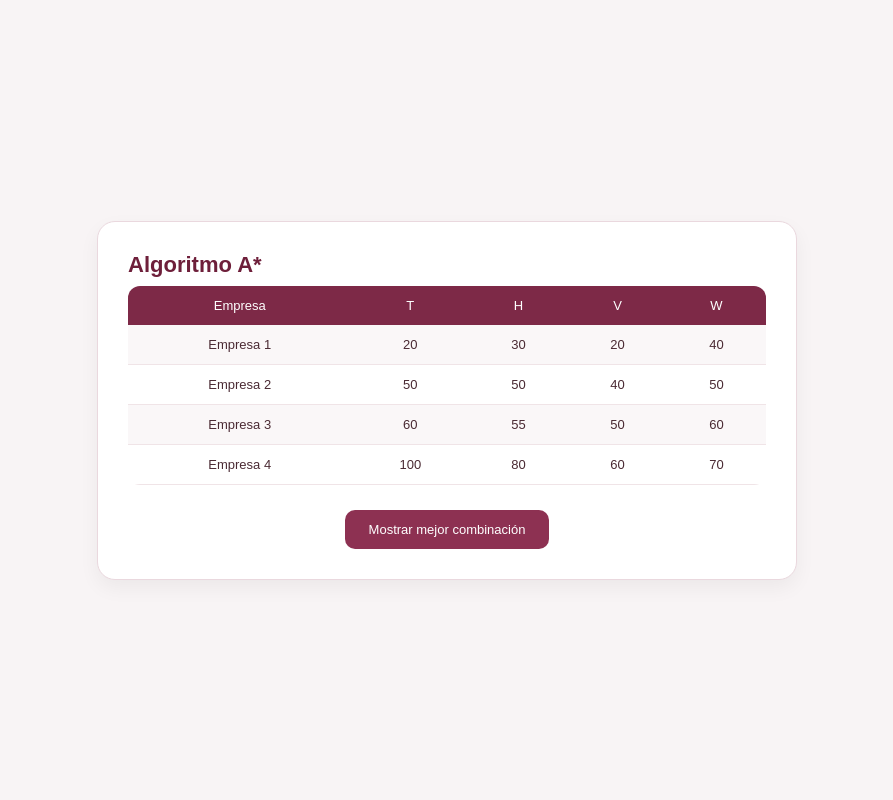
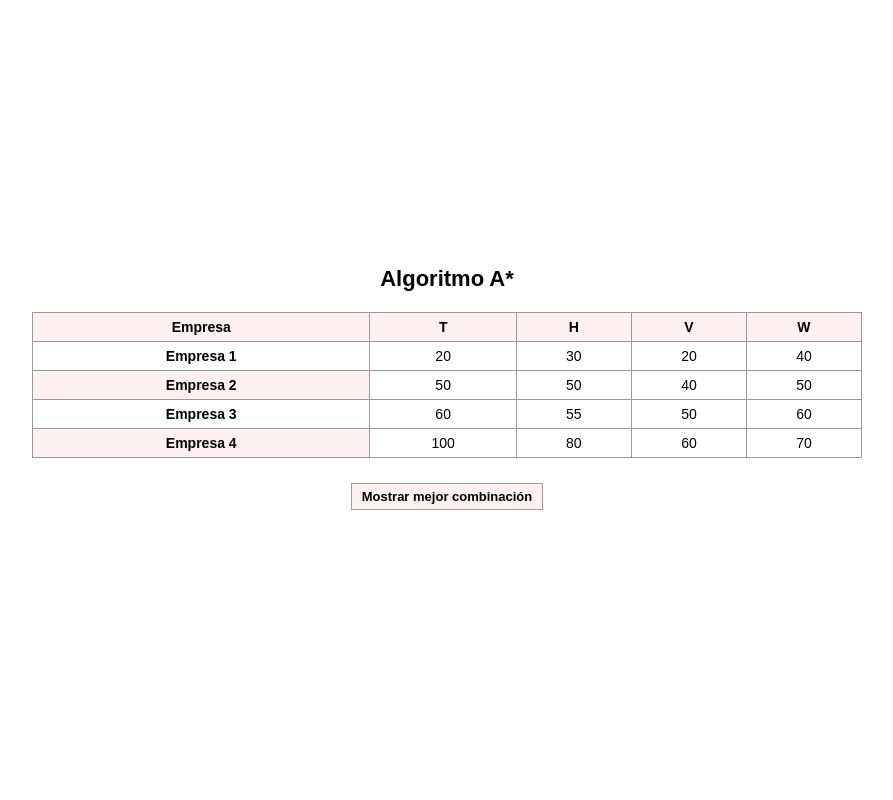
Before and after one commit to Mariel125Vertz/ALGORITMO-A-, a Django app: page / in a window 1280 px wide. Shown: the whole page, without its empty margins (193-1086 px from the left). Run offline with Django 5.2, Linux system fonts and the light colour scheme.

Commit message:
Cambios en diseño

```diff
--- a/app/templates/index.html
+++ b/app/templates/index.html
@@ -1,553 +1,287 @@
 <!DOCTYPE html>
 <html lang="es">
 <head>
-
     <meta charset="UTF-8">
-
-    <meta name="viewport"
-    content="width=device-width, initial-scale=1.0">
-
+    <meta name="viewport" content="width=device-width, initial-scale=1.0">
     <title>mariloks</title>
-
     <style>
-
-        *{
-
-            margin:0;
-            padding:0;
-            box-sizing:border-box;
-            font-family:Arial, Helvetica, sans-serif;
+        * {
+            margin: 0;
+            padding: 0;
+            box-sizing: border-box;
+            font-family: Arial, Helvetica, sans-serif;
         }
 
-        body{
-
-            background:#f8f4f5;
-
-            display:flex;
-
-            justify-content:center;
-
-            align-items:center;
-
-            min-height:100vh;
-
-            padding:20px;
+        body {
+            background-color: #ffffff;
+            padding: 20px;
+            color: #000000;
+            display: flex;
+            justify-content: center;
+            align-items: center;
+            min-height: 100vh;
         }
 
-        .contenedor{
-
-            width:700px;
-
-            background:white;
-
-            padding:30px;
-
-            border-radius:18px;
-
-            border:1px solid #ead8de;
-
-            box-shadow:0 8px 20px rgba(0,0,0,.05);
+        .contenedor {
+            width: 100%;
+            max-width: 850px;
+            margin: 0 auto;
+            padding: 10px;
         }
 
-        h1{
-
-            color:#6e1f3a;
-
-            font-size:22px;
-
-            margin-bottom:8px;
+        h1 {
+            text-align: center;
+            color: #000000;
+            font-size: 22px;
+            margin-bottom: 20px;
         }
 
-        .subtitulo{
-
-            color:#8b5c6c;
-
-            font-size:13px;
-
-            margin-bottom:25px;
+        table {
+            width: 100%;
+            margin-top: 15px;
+            border-collapse: collapse;
+            margin-bottom: 25px;
         }
 
-        table{
-
-            width:100%;
-
-            border-collapse:collapse;
-
-            overflow:hidden;
-
-            border-radius:12px;
-
-            margin-bottom:25px;
+        th {
+            background: #fff0f2;
+            color: #000000;
+            padding: 6px;
+            border: 1px solid #999999;
+            font-weight: bold;
+            font-size: 14px;
         }
 
-        th{
-
-            background:#7d2947;
-
-            color:white;
-
-            padding:12px;
-
-            font-size:13px;
-
-            font-weight:500;
+        td {
+            padding: 6px;
+            border: 1px solid #999999;
+            text-align: center;
+            background: #ffffff;
+            color: #000000;
+            font-size: 14px;
         }
 
-        td{
-
-            padding:12px;
-
-            text-align:center;
-
-            border-bottom:1px solid #f0e4e7;
-
-            font-size:13px;
-
-            color:#4a2a33;
+        tr:nth-child(even) td {
+            background: #ffffff;
         }
 
-        tr:nth-child(even){
-
-            background:#faf7f8;
+        td:first-child {
+            background: #fff0f2;
+            color: #000000;
+            font-weight: bold;
         }
 
-        .acciones{
-
-            display:flex;
-
-            justify-content:center;
+        .acciones {
+            display: flex;
+            justify-content: center;
+            margin-bottom: 25px;
         }
 
-        .btn{
-
-            padding:12px 24px;
-
-            background:#8d3152;
-
-            color:white;
-
-            border:none;
-
-            border-radius:10px;
-
-            cursor:pointer;
-
-            font-size:13px;
-
-            transition:.2s;
+        .btn {
+            padding: 5px 10px;
+            border: 1px solid #b99099;
+            background: #fff0f2;
+            color: #000000;
+            font-weight: bold;
+            font-size: 13px;
+            cursor: pointer;
         }
 
-        .btn:hover{
-
-            background:#722742;
+        .resultado {
+            margin-top: 25px;
+            padding-top: 0px;
+            display: none;
         }
 
-        .resultado{
-
-            margin-top:30px;
-
-            display:none;
+        .headerResultado {
+            margin-bottom: 15px;
         }
 
-        .headerResultado{
-
-            display:flex;
-
-            justify-content:space-between;
-
-            align-items:center;
-
-            margin-bottom:20px;
+        .headerResultado h2 {
+            color: #000000;
+            font-size: 18px;
+            margin-top: 10px;
         }
 
-        .headerResultado h2{
-
-            color:#6e1f3a;
-
-            font-size:18px;
+        .cardResultado {
+            background: #ffffff;
+            border: 1px solid #999999;
+            padding: 10px 15px;
+            margin-bottom: 8px;
+            display: flex;
+            justify-content: space-between;
+            align-items: center;
         }
 
-        .headerResultado span{
-
-            background:#f4dce5;
-
-            color:#7d2947;
-
-            padding:6px 14px;
-
-            border-radius:20px;
-
-            font-size:11px;
+        .infoTipo {
+            display: flex;
+            flex-direction: column;
+            gap: 2px;
         }
 
-        .cardResultado{
-
-            background:#fff;
-
-            border:1px solid #ead8de;
-
-            border-left:5px solid #8d3152;
-
-            border-radius:14px;
-
-            padding:15px;
-
-            margin-bottom:12px;
-
-            display:flex;
-
-            justify-content:space-between;
-
-            align-items:center;
-
-            transition:.2s;
+        .tipo {
+            color: #000000;
+            font-size: 14px;
+            font-weight: bold;
+            background: #fff0f2;
+            padding: 2px 6px;
+            border: 1px solid #b99099;
+            display: inline-block;
+            align-self: flex-start;
         }
 
-        .cardResultado:hover{
-
-            transform:translateY(-2px);
+        .empresa {
+            color: #000000;
+            font-size: 13px;
+            margin-top: 4px;
         }
 
-        .infoTipo{
-
-            display:flex;
-
-            flex-direction:column;
-
-            gap:5px;
+        .precio {
+            color: #000000;
+            font-weight: bold;
+            font-size: 14px;
         }
 
-        .tipo{
-
-            color:#6e1f3a;
-
-            font-size:15px;
-
-            font-weight:bold;
+        .footerResultado {
+            margin-top: 20px;
+            padding-top: 15px;
+            display: flex;
+            justify-content: space-between;
+            align-items: center;
         }
 
-        .empresa{
-
-            color:#7d2947;
-
-            font-size:12px;
+        .textoTotal {
+            color: #000000;
+            font-size: 18px;
+            font-weight: bold;
         }
 
-        .precio{
-
-            background:#f7edf0;
-
-            color:#8d3152;
-
-            padding:10px 16px;
-
-            border-radius:10px;
-
-            font-weight:bold;
-
-            font-size:14px;
+        .precioTotal {
+            color: #000000;
+            font-size: 18px;
+            font-weight: bold;
         }
-
-        .footerResultado{
-
-            margin-top:20px;
-
-            padding-top:15px;
-
-            border-top:1px solid #ead8de;
-
-            display:flex;
-
-            justify-content:space-between;
-
-            align-items:center;
-        }
-
-        .textoTotal{
-
-            color:#7d2947;
-
-            font-size:15px;
-
-            font-weight:bold;
-        }
-
-        .precioTotal{
-
-            color:#8d3152;
-
-            font-size:24px;
-
-            font-weight:bold;
-        }
-
     </style>
-
 </head>
-
 <body>
 
     <div class="contenedor">
 
-        <h1>
-            Algoritmo A*
-        </h1>
-
-
+        <h1>Algoritmo A*</h1>
 
         <table>
-
             <tr>
-
                 <th>Empresa</th>
                 <th>T</th>
                 <th>H</th>
                 <th>V</th>
                 <th>W</th>
-
             </tr>
-
             <tr>
-
                 <td>Empresa 1</td>
                 <td>20</td>
                 <td>30</td>
                 <td>20</td>
                 <td>40</td>
-
             </tr>
-
             <tr>
-
                 <td>Empresa 2</td>
                 <td>50</td>
                 <td>50</td>
                 <td>40</td>
                 <td>50</td>
-
             </tr>
-
             <tr>
-
                 <td>Empresa 3</td>
                 <td>60</td>
                 <td>55</td>
                 <td>50</td>
                 <td>60</td>
-
             </tr>
-
             <tr>
-
                 <td>Empresa 4</td>
                 <td>100</td>
                 <td>80</td>
                 <td>60</td>
                 <td>70</td>
-
             </tr>
-
         </table>
 
         <div class="acciones">
-
-            <button class="btn"
-            onclick="verResultado()">
-
+            <button class="btn" onclick="verResultado()">
                 Mostrar mejor combinación
-
             </button>
-
         </div>
 
-        <div class="resultado"
-        id="resultado">
-
+        <div class="resultado" id="resultado">
             <div class="headerResultado">
-
-                <h2>
-                    Resultado óptimo
-                </h2>
-
-
-
+                <h2>SOLUCIÓN ÓPTIMA</h2>
             </div>
 
-            <div id="contenidoCards">
-
-            </div>
+            <div id="contenidoCards"></div>
 
             <div class="footerResultado">
-
-                <div class="textoTotal">
-
-                    Costo total
-
-                </div>
-
-                <div class="precioTotal"
-                id="total">
-
-                </div>
-
+                <div class="textoTotal">COSTO TOTAL:</div>
+                <div class="precioTotal" id="total"></div>
             </div>
-
         </div>
 
     </div>
 
     <script>
-
         const costos = {
-
-            Empresa1:{
-                T:20,
-                H:30,
-                V:20,
-                W:40
-            },
-
-            Empresa2:{
-                T:50,
-                H:50,
-                V:40,
-                W:50
-            },
-
-            Empresa3:{
-                T:60,
-                H:55,
-                V:50,
-                W:60
-            },
-
-            Empresa4:{
-                T:100,
-                H:80,
-                V:60,
-                W:70
-            }
+            Empresa1:{ T:20, H:30, V:20, W:40 },
+            Empresa2:{ T:50, H:50, V:40, W:50 },
+            Empresa3:{ T:60, H:55, V:50, W:60 },
+            Empresa4:{ T:100, H:80, V:60, W:70 }
         }
 
         const tipos = ['T','H','V','W']
+        const empresas = Object.keys(costos)
 
-        const empresas =
-            Object.keys(costos)
-
-        function heuristica(
-            asignados,
-            indiceTipo
-        ){
-
-            let restantes =
-                tipos.slice(indiceTipo)
-
-            let disponibles =
-                empresas.filter(
-                    e =>
-                    !asignados.includes(e)
-                )
-
+        function heuristica(asignados, indiceTipo){
+            let restantes = tipos.slice(indiceTipo)
+            let disponibles = empresas.filter(e => !asignados.includes(e))
             let h = 0
 
             for(let tipo of restantes){
-
-                let minimo = Math.min(
-
-                    ...disponibles.map(
-                        e => costos[e][tipo]
-                    )
-
-                )
-
+                let minimo = Math.min(...disponibles.map(e => costos[e][tipo]))
                 h += minimo
             }
-
             return h
         }
 
         function aEstrella(){
-
             let frontera = []
-
             frontera.push({
-
                 asignacion:[],
-
                 g:0,
-
                 f:0
             })
 
             while(frontera.length > 0){
+                frontera.sort((a,b)=>a.f-b.f)
+                let actual = frontera.shift()
+                let indiceTipo = actual.asignacion.length
 
-                frontera.sort(
-                    (a,b)=>a.f-b.f
-                )
-
-                let actual =
-                    frontera.shift()
-
-                let indiceTipo =
-                    actual.asignacion.length
-
-                if(
-                    indiceTipo ===
-                    tipos.length
-                ){
-
+                if(indiceTipo === tipos.length){
                     return actual
                 }
 
-                let tipoActual =
-                    tipos[indiceTipo]
+                let tipoActual = tipos[indiceTipo]
 
-                for(let empresa
-                    of empresas){
-
-                    if(
-                        !actual.asignacion
-                        .includes(empresa)
-                    ){
-
-                        let nuevaAsignacion = [
-
-                            ...actual.asignacion,
-
-                            empresa
-                        ]
-
-                        let costoActual =
-
-                            costos[empresa]
-                            [tipoActual]
-
-                        let nuevoG =
-
-                            actual.g
-                            + costoActual
-
-                        let nuevoH =
-
-                            heuristica(
-
-                                nuevaAsignacion,
-
-                                indiceTipo + 1
-                            )
-
-                        let nuevoF =
-
-                            nuevoG + nuevoH
+                for(let empresa of empresas){
+                    if(!actual.asignacion.includes(empresa)){
+                        let nuevaAsignacion = [...actual.asignacion, empresa]
+                        let costoActual = costos[empresa][tipoActual]
+                        let nuevoG = actual.g + costoActual
+                        let nuevoH = heuristica(nuevaAsignacion, indiceTipo + 1)
+                        let nuevoF = nuevoG + nuevoH
 
                         frontera.push({
-
-                            asignacion:
-                            nuevaAsignacion,
-
-                            g:nuevoG,
-
-                            f:nuevoF
+                            asignacion: nuevaAsignacion,
+                            g: nuevoG,
+                            f: nuevoF
                         })
                     }
                 }
@@ -555,78 +289,29 @@
         }
 
         function verResultado(){
-
-            let solucionGlobal =
-                aEstrella()
-
-            let contenido =
-                document.getElementById(
-                    'contenidoCards'
-                )
-
+            let solucionGlobal = aEstrella()
+            let contenido = document.getElementById('contenidoCards')
             contenido.innerHTML = ''
 
-            for(
-                let i=0;
-                i<tipos.length;
-                i++
-            ){
-
-                let empresa =
-
-                    solucionGlobal
-                    .asignacion[i]
-
-                let tipo =
-                    tipos[i]
-
-                let precio =
-
-                    costos[empresa][tipo]
+            for(let i=0; i<tipos.length; i++){
+                let empresa = solucionGlobal.asignacion[i]
+                let tipo = tipos[i]
+                let precio = costos[empresa][tipo]
 
                 contenido.innerHTML += `
-
                     <div class="cardResultado">
-
                         <div class="infoTipo">
-
-                            <div class="tipo">
-
-                                Tipo ${tipo}
-
-                            </div>
-
-                            <div class="empresa">
-
-                                Asignado a:
-                                ${empresa}
-
-                            </div>
-
+                            <div class="tipo">Tipo ${tipo}</div>
+                            <div class="empresa">Asignado a: ${empresa}</div>
                         </div>
-
-                        <div class="precio">
-
-                            $${precio}
-
-                        </div>
-
+                        <div class="precio">${precio}</div>
                     </div>
                 `
             }
 
-            document.getElementById(
-                'total'
-            ).innerHTML =
-
-                '$' +
-                solucionGlobal.g
-
-            document.getElementById(
-                'resultado'
-            ).style.display = 'block'
+            document.getElementById('total').innerHTML = solucionGlobal.g
+            document.getElementById('resultado').style.display = 'block'
         }
-
     </script>
 
 </body>
--- a/app/urls.py
+++ b/app/urls.py
@@ -8,5 +8,4 @@ urlpatterns = [
         views.inicio,
         name='inicio'
     ),
-
 ]
```
